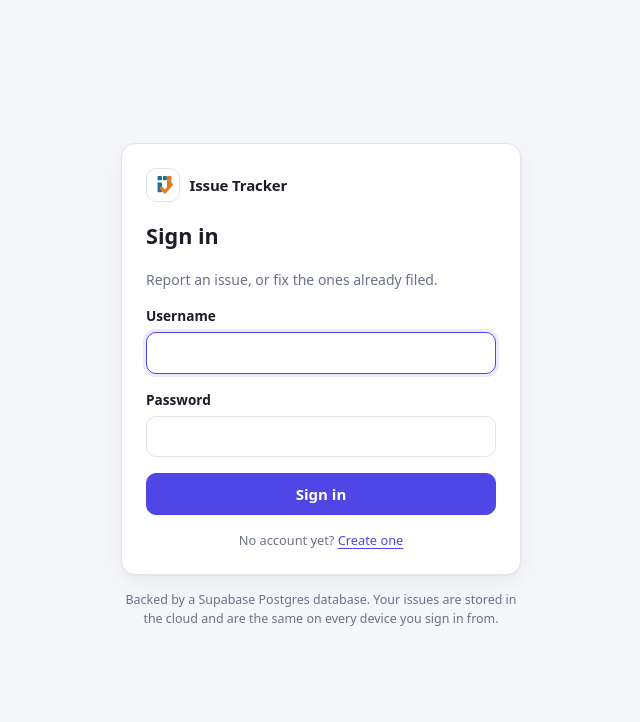
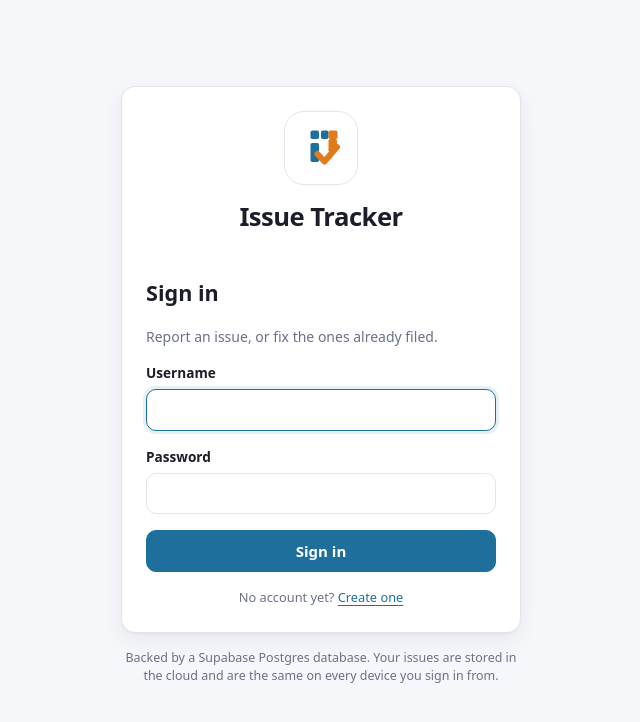
Before and after one commit to rawrmeo/issue-tracker, a plain HTML site: page index.html in a window 1280 px wide. Shown: the whole page, without its empty margins (319-959 px from the left). Drawn offline with nearby package versions, Linux system fonts and the light colour scheme.

Commit message:
Standardise on the logo blue, centre the sign-in brand, add VAPID key
- --accent is now the logo blue (#1F6F9C; #5CB3E0 in dark mode) everywhere,
  so buttons, links, highlights and the chart all match the mark.
- The sign-in card shows the logo centred and larger.
- supabase-config.js carries a real VAPID public key, so Settings ->
  Notifications no longer says 'Not set up yet'. The private half is in
  C:\\dev\\vapid-keys.txt (never committed) ready for the Supabase secret.

```diff
--- a/enhancements.css
+++ b/enhancements.css
@@ -37,7 +37,7 @@
   background: currentColor;
   flex: 0 0 auto;
 }
-#roleChip.role-admin { background: var(--accent-soft, #eceafd); color: var(--accent, #4f46e5); }
+#roleChip.role-admin { background: var(--accent-soft, #E4F0F6); color: var(--accent, #1F6F9C); }
 #roleChip.role-user  { background: var(--surface-2, #f1f2f7);  color: var(--muted, #6b7186); }
 
 
@@ -114,8 +114,8 @@
 .et-count {
   font-size: .82rem;
   font-weight: 700;
-  color: var(--accent, #4f46e5);
-  background: var(--accent-soft, #eceafd);
+  color: var(--accent, #1F6F9C);
+  background: var(--accent-soft, #E4F0F6);
   padding: .3rem .75rem;
   border-radius: 999px;
   font-variant-numeric: tabular-nums;
--- a/js/page-dashboard.js
+++ b/js/page-dashboard.js
@@ -112,7 +112,7 @@
     }
 
     var styles = getComputedStyle(document.documentElement);
-    var accent = (styles.getPropertyValue('--accent') || '#4f46e5').trim();
+    var accent = (styles.getPropertyValue('--accent') || '#1F6F9C').trim();
     var border = (styles.getPropertyValue('--border') || '#e3e5ee').trim();
     var muted = (styles.getPropertyValue('--muted') || '#6b7186').trim();
 
--- a/styles.css
+++ b/styles.css
@@ -5,8 +5,8 @@
   --border: #e3e5ee;
   --text: #1b1d29;
   --muted: #6b7186;
-  --accent: #4f46e5;
-  --accent-soft: #eceafd;
+  --accent: #1F6F9C;
+  --accent-soft: #E4F0F6;
   --danger: #dc2626;
   --danger-soft: #fdecec;
   --warn: #b45309;
@@ -24,8 +24,8 @@ html[data-theme="dark"] {
   --border: #2a2f3d;
   --text: #e8eaf2;
   --muted: #9aa1b5;
-  --accent: #8b83ff;
-  --accent-soft: #262347;
+  --accent: #5CB3E0;
+  --accent-soft: #14303D;
   --danger: #f87171;
   --danger-soft: #3a1f22;
   --warn: #fbbf24;
@@ -46,8 +46,8 @@ html[data-theme="dark"] {
     --border: #2a2f3d;
     --text: #e8eaf2;
     --muted: #9aa1b5;
-    --accent: #8b83ff;
-    --accent-soft: #262347;
+    --accent: #5CB3E0;
+    --accent-soft: #14303D;
     --danger: #f87171;
     --danger-soft: #3a1f22;
     --warn: #fbbf24;
@@ -176,6 +176,25 @@ input:focus, textarea:focus, select:focus {
   border: 1px solid var(--border);
 }
 .brand.small .brand-mark { width: 28px; height: 28px; border-radius: 8px; }
+
+/* Sign-in card: the mark centred, and a little bigger. */
+.auth-card .brand {
+  flex-direction: column;
+  align-items: center;
+  justify-content: center;
+  text-align: center;
+  gap: .85rem;
+  margin-bottom: 1.4rem;
+}
+.auth-card .brand .brand-mark {
+  width: 74px; height: 74px; border-radius: 20px;
+}
+.auth-card .brand .brand-mark svg { width: 50px; height: 50px; }
+.auth-card .brand .brand-name {
+  font-size: 1.6rem;
+  font-weight: 750;
+  letter-spacing: -.02em;
+}
 
 /* -------------------------------- Cards -------------------------------- */
 .card {
--- a/supabase-config.js
+++ b/supabase-config.js
@@ -31,5 +31,5 @@ window.SUPABASE_CONFIG = {
      pair here — it is safe to publish. Generate the pair once with:
          npx web-push generate-vapid-keys
      Leave it empty and the Notifications switch in Settings stays off. */
-  vapidPublicKey: '',
+  vapidPublicKey: 'BOBYN43lUAjyy32CubTi5LUsc4TRORXNdHmhcVYi9ByVCoIojd4bzTJLXwEE3waIBd6pWYfcAKyFTGgp31b6KeY',
 };
```
